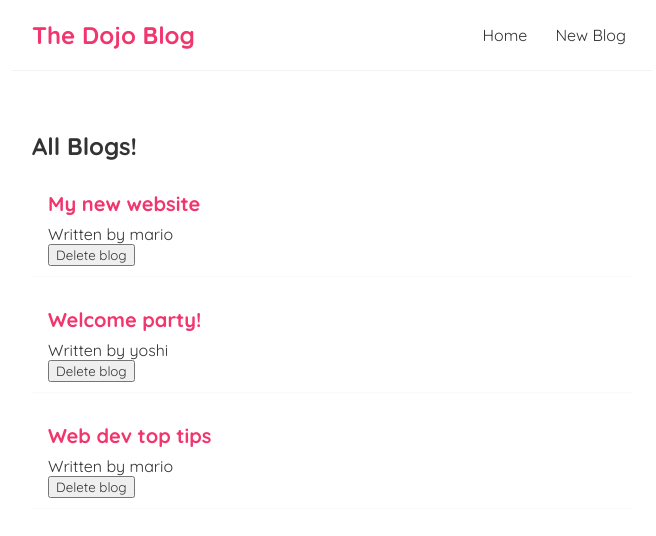
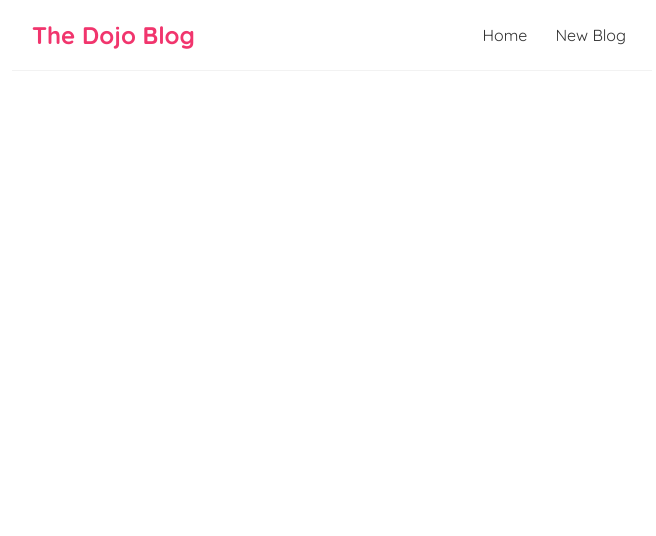
Before and after one commit to h131177/Complete-React-Tutorial, a React (Create React App) app: page / in a window 1280 px wide. Shown: the top 536 px of the page, without its empty margins (308-964 px from the left). Built offline with nearby package versions, Linux system fonts and the light colour scheme; data requests are answered from the project's data file.

Commit message:
Fetch data when component first renders

```diff
--- a/src/Home.js
+++ b/src/Home.js
@@ -2,11 +2,7 @@ import { useState, useEffect } from "react";
 import BlogList from "./BlogList";
 
 const Home = () => {
-    const [blogs, setBlogs] = useState([
-        { title: 'My new website', body: 'lorem ipsum...', author: 'mario', id: 1 },
-        { title: 'Welcome party!', body: 'lorem ipsum...', author: 'yoshi', id: 2 },
-        { title: 'Web dev top tips', body: 'lorem ipsum...', author: 'mario', id: 3 }
-    ]);
+    const [blogs, setBlogs] = useState(null);
 
     const handleDelete = (id) => {
         const newBlogs = blogs.filter(blog => blog.id !== id);
@@ -14,12 +10,18 @@ const Home = () => {
     }
 
     useEffect(() => {
-        console.log('use effect ran');
-    });
+        fetch('http://localhost:8000/blogs')
+            .then(res => {
+                return res.json();
+            })
+            .then(data => {
+                console.log(data);
+            })
+    }, []);
 
     return (
         <div className="home">
-            <BlogList blogs={blogs} title="All Blogs!" handleDelete={handleDelete}/>
+            {/* <BlogList blogs={blogs} title="All Blogs!" handleDelete={handleDelete}/> */}
         </div>
     );
 }
```
